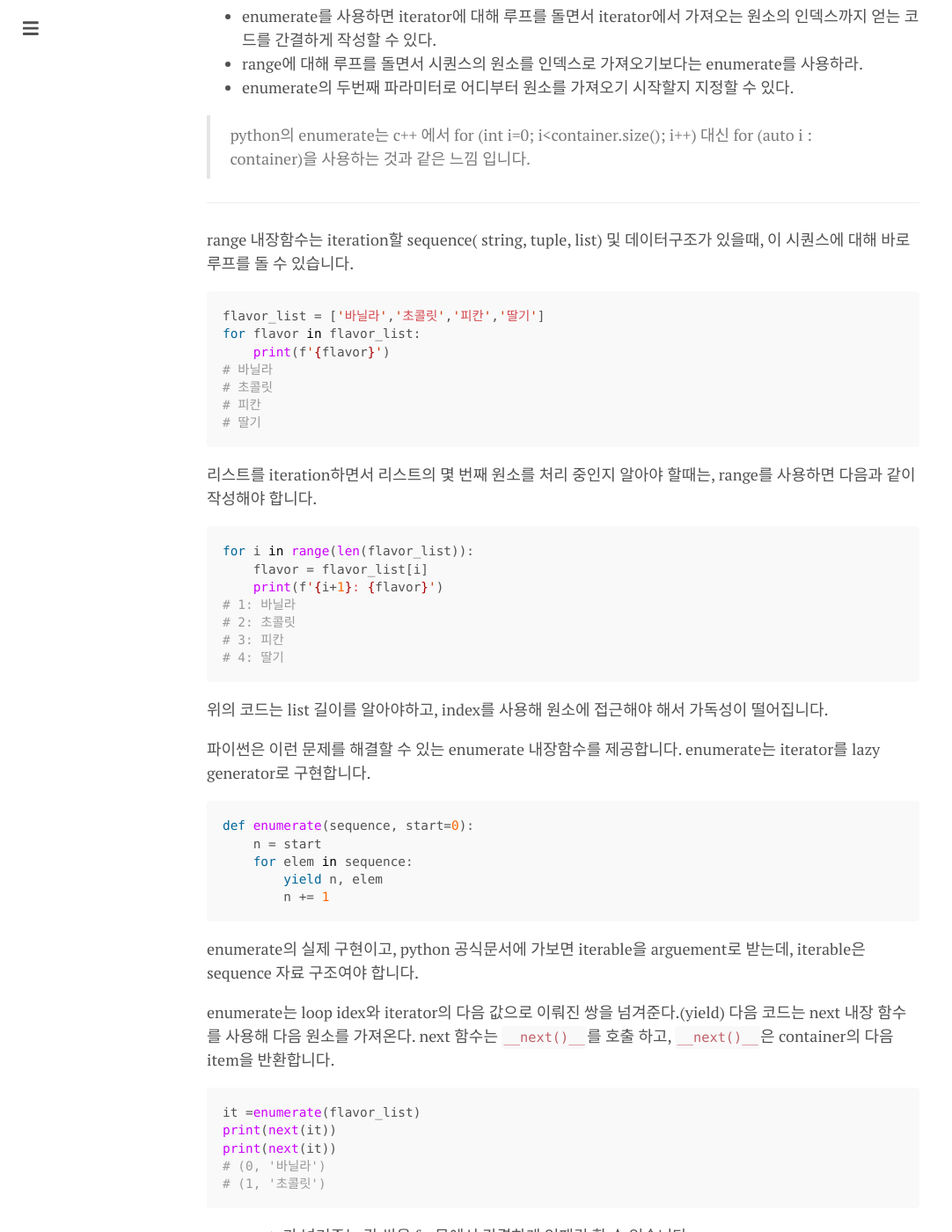
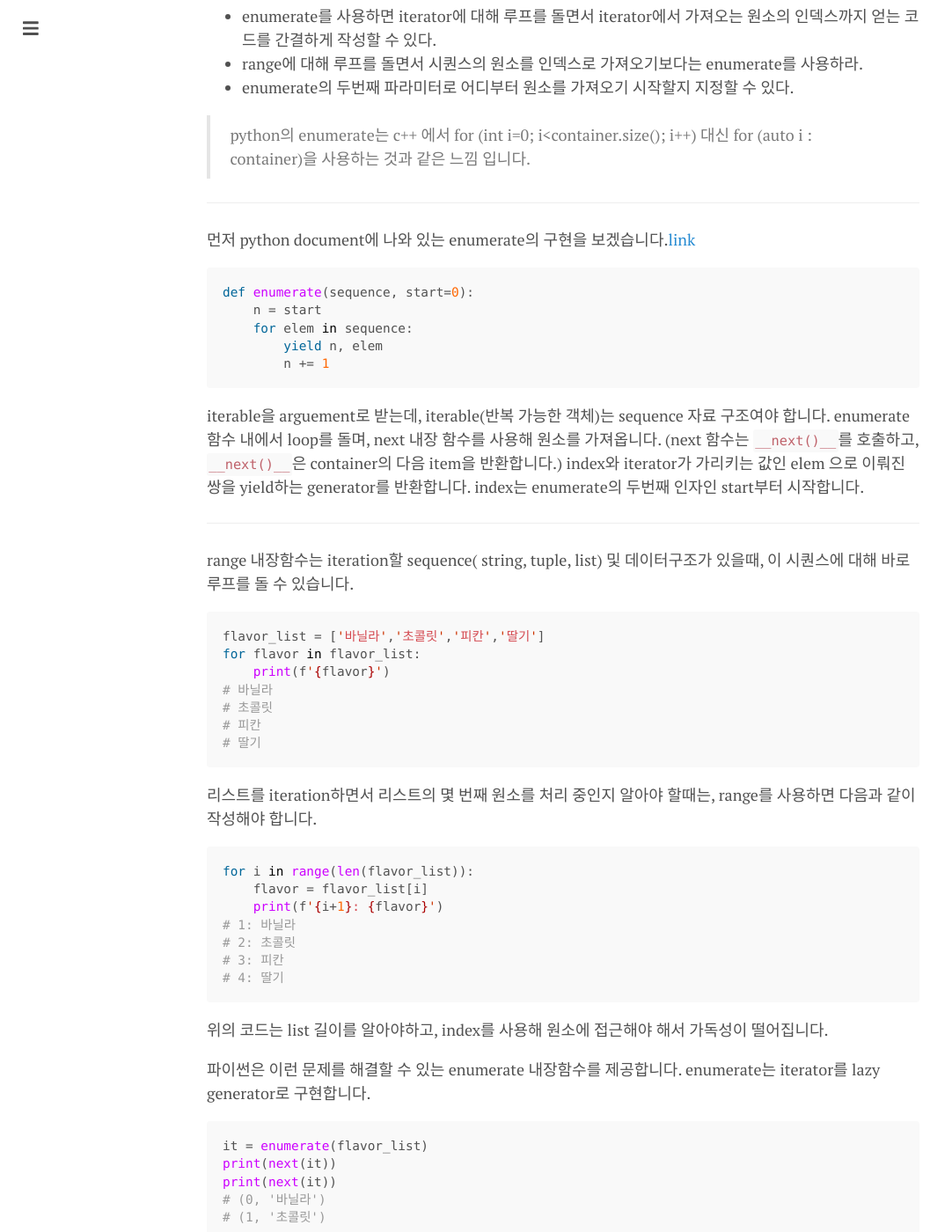
Before and after one commit to changhyeonnam/changhyeonnam.github.io, a Jekyll site: the page built from _posts/2021/2021-08-30-python_bw07_enumerate.md, in a window 1280 px wide and 1400 px high, scrolled down 340 px. Shown: the whole window at 88% size, without its empty margins (0-1082 px from the left). Built offline with Jekyll 4.4.1, drawn with Linux system fonts in a browser that asks for light colours; nearby versions of some CDN libraries; our own code applies the rules of GitHub Pages for plain Markdown files; comment, search, counter and statistics services are not loaded.

Commit message:
Update 2021-08-30-python_bw07_enumerate.md

````diff
--- a/_posts/2021/2021-08-30-python_bw07_enumerate.md
+++ b/_posts/2021/2021-08-30-python_bw07_enumerate.md
@@ -17,7 +17,19 @@ comments: true
 > python의 enumerate는 c++ 에서 for (int i=0; i<container.size(); i++) 대신 for (auto i : container)을 사용하는 것과 같은 느낌 입니다.
 
 ---
+먼저 python document에 나와 있는 enumerate의 구현을 보겠습니다.[link](https://docs.python.org/3.9/library/functions.html?highlight=enumerate#enumerate)
 
+```python
+def enumerate(sequence, start=0):
+    n = start
+    for elem in sequence:
+        yield n, elem
+        n += 1
+```
+iterable을 arguement로 받는데, iterable(반복 가능한 객체)는 sequence 자료 구조여야 합니다. enumerate 함수 내에서 loop를 돌며, next 내장 함수를 사용해 원소를 가져옵니다. (next 함수는 `__next()__`를 호출하고, `__next()__`은 container의 다음 item을 반환합니다.)
+index와 iterator가 가리키는 값인 elem 으로 이뤄진 쌍을 yield하는 generator를 반환합니다. index는 enumerate의 두번째 인자인 start부터 시작합니다.
+
+---
 range 내장함수는 iteration할 sequence( string, tuple, list) 및 데이터구조가 있을때, 이 시퀀스에 대해 바로 루프를 돌 수 있습니다.
 
 ```python
@@ -47,19 +59,7 @@ for i in range(len(flavor_list)):
 파이썬은 이런 문제를 해결할 수 있는 enumerate 내장함수를 제공합니다. enumerate는 iterator를 lazy generator로 구현합니다.
 
 ```python
-def enumerate(sequence, start=0):
-    n = start
-    for elem in sequence:
-        yield n, elem
-        n += 1
-```
-
-enumerate의 실제 구현이고, python 공식문서에 가보면 iterable을 arguement로 받는데, iterable은 sequence 자료 구조여야 합니다.
-
-enumerate는 loop idex와 iterator의 다음 값으로 이뤄진 쌍을 넘겨준다.(yield) 다음 코드는 next 내장 함수를 사용해 다음 원소를 가져온다.  next 함수는 `__next()__`를 호출 하고, `__next()__`은 container의 다음 item을 반환합니다.
-
-```python
-it =enumerate(flavor_list)
+it = enumerate(flavor_list)
 print(next(it))
 print(next(it))
 # (0, '바닐라')
````
